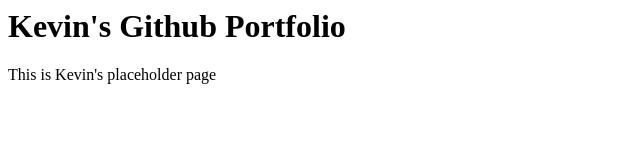
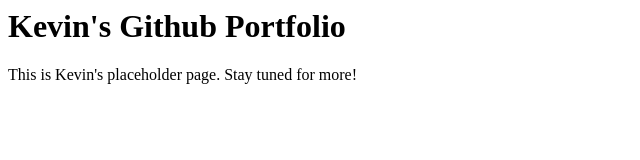
Before and after one commit to kevinsheen/kevinsheen.github.io, a plain HTML site: page index.html in a window 1280 px wide. Shown: the whole page, without its empty margins (0-640 px from the left). Drawn offline with Linux system fonts and the light colour scheme.

Commit message:
Added additional text content

```diff
--- a/index.html
+++ b/index.html
@@ -4,6 +4,6 @@
 	</head>
 	<body>
 		<h1>Kevin's Github Portfolio</h1>
-		<p>This is Kevin's placeholder page</p>
+		<p>This is Kevin's placeholder page. Stay tuned for more!</p>
 	</body>
 </html>
```
